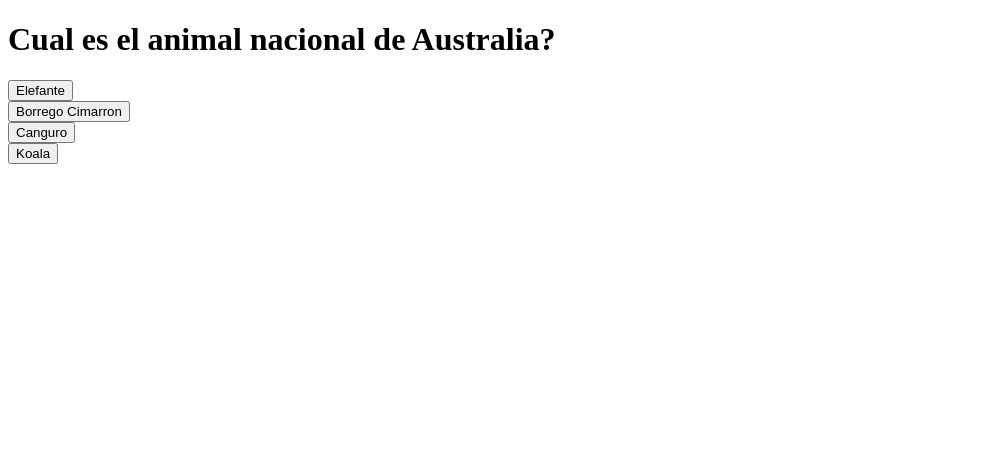
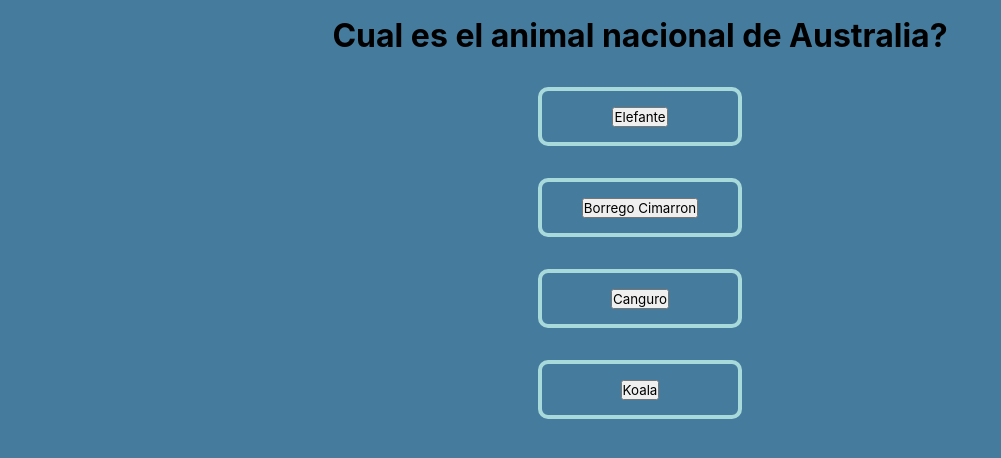
Before and after one commit to era2099/quiz_game, a plain HTML site: page quiz/src/questions/q2.html in a window 1280 px wide. Shown: the whole page, without its empty margins (0-1001 px from the left). Drawn offline with Linux system fonts and the light colour scheme; the site is published under a folder, as on GitHub Pages, so addresses that start at the root find nothing.

Commit message:
Update q2.html

```diff
--- a/quiz/src/questions/q2.html
+++ b/quiz/src/questions/q2.html
@@ -5,21 +5,21 @@
     <meta http-equiv="X-UA-Compatible" content="IE=edge">
     <meta name="viewport" content="width=device-width, initial-scale=1.0">
     <title>Question 1</title>
-    <link rel="stylesheet" href="/src/main.css">
+    <link rel="stylesheet" href="../main.css">
 </head>
 <body>
     <div class="container">
         <h1>Cual es el animal nacional de Australia?</h1>
-        <form action="/src/failed.html" method="get" class="form-game">
+        <form action="../failed.html" method="get" class="form-game">
             <button type="submit" class="form-control">Elefante</button>
         </form>
-        <form action="/src/failed.html" method="get" class="form-game">
+        <form action="../failed.html" method="get" class="form-game">
             <button type="submit" class="form-control">Borrego Cimarron</button>
         </form>
-        <form action="/src/questions/q3.html" method="get" class="form-game">
+        <form action="q3.html" method="get" class="form-game">
             <button type="submit" class="form-control">Canguro</button>
         </form>
-        <form action="/src/failed.html" method="get" class="form-game">
+        <form action="../failed.html" method="get" class="form-game">
             <button type="submit" class="form-control">Koala</button>
         </form>
     </div>
```
